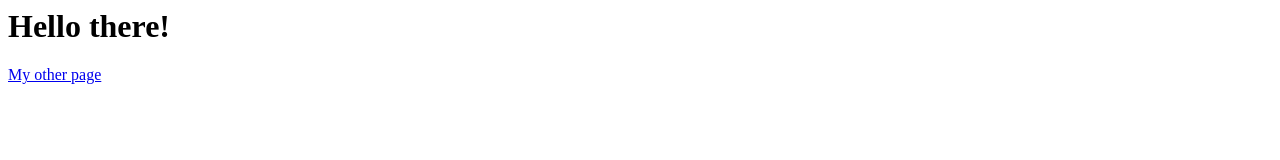
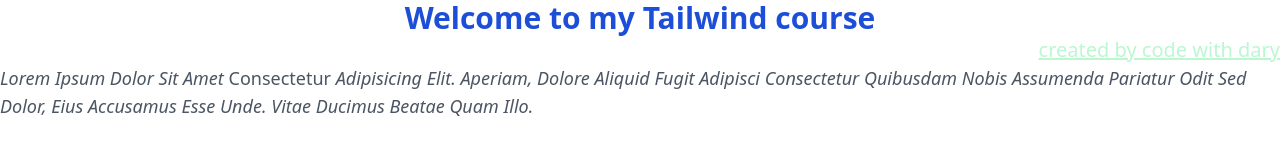
Before and after one commit to nitin-webdesk/4th-day-tailwind, a plain HTML site: page index.html in a window 1280 px wide. Drawn offline with nearby package versions, Linux system fonts and the light colour scheme.

Commit message:
1 file modified

```diff
--- a/index.html
+++ b/index.html
@@ -1,11 +1,24 @@
-<html>
-  <head>
-    <meta charset="UTF-8">
-    <script src="script.js"></script>
-    <!-- <link rel="stylesheet" type="text/css" href="styles.css"> -->
-  </head>
-  <body>
-    <h1>Hello there!</h1>
-    <a href="/me.html">My other page</a>
-  </body>
-</html>
+<html lang="en">
+<head>
+  <meta charset="UTF-8">
+  <meta name="viewport" content="width=device-width, initial-scale=1.0">
+  <title>Fonts, Colors and Alignment</title>
+  <script src="https://cdn.tailwindcss.com"></script>
+</head>
+<body>
+    <div>
+        <div>
+            <h1 class="text-3xl font-black normal-case text-blue-700 text-center">
+                Welcome to my Tailwind course
+            </h1>
+
+            <h2 class="text-xl underline lowercase text-green-200 text-right">
+                Created by Code With Dary
+            </h2>
+
+            <p class="text-lg italic font-thin capitalize text-gray-600 text-jusitfy">
+                Lorem ipsum dolor sit amet <span class="not-italic">consectetur</span> adipisicing elit. Aperiam, dolore aliquid fugit adipisci consectetur quibusdam nobis assumenda pariatur odit sed dolor, eius accusamus esse unde. Vitae ducimus beatae quam illo.
+            </p>
+        </div>
+    </div>
+</body>
```
